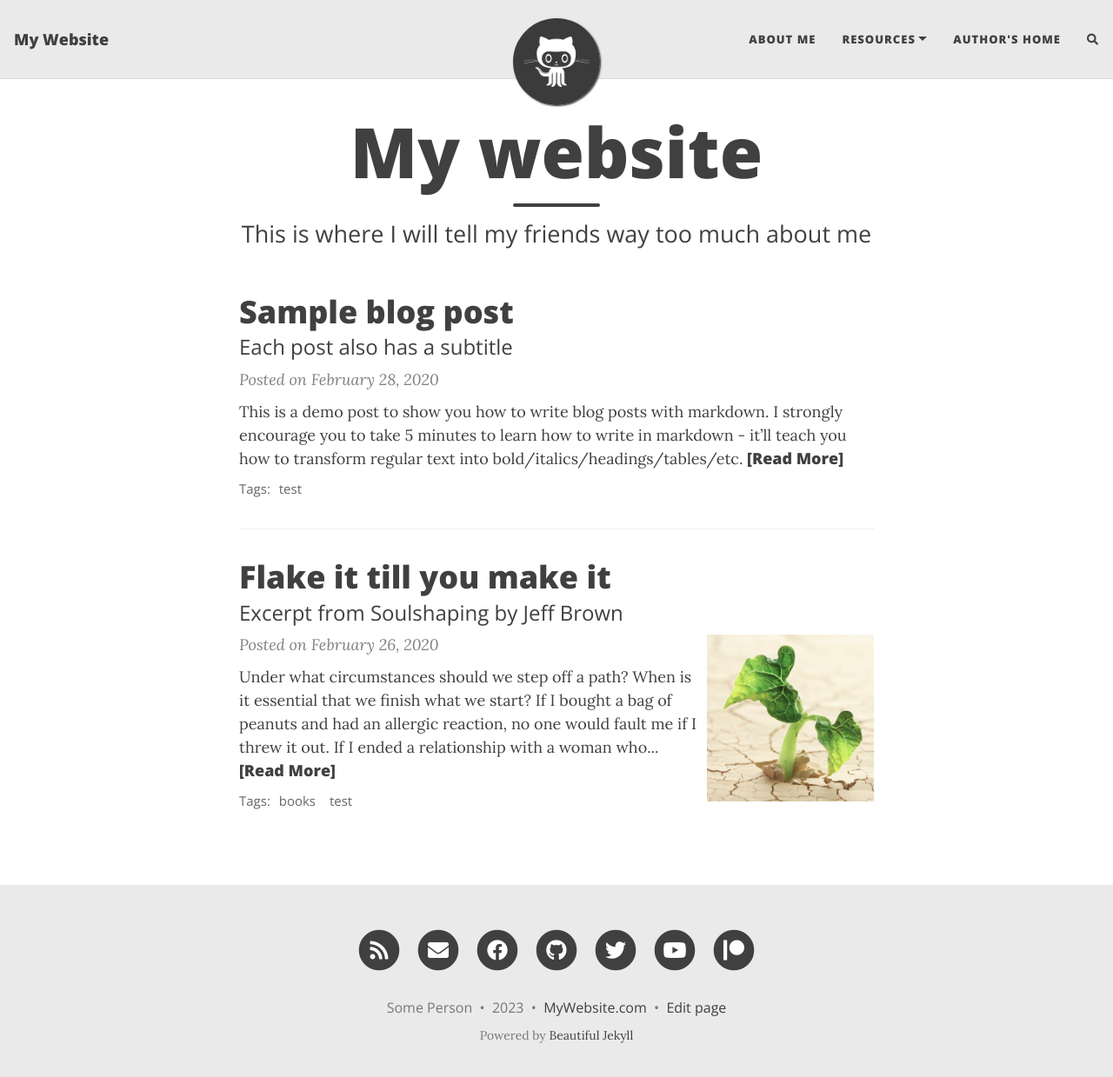
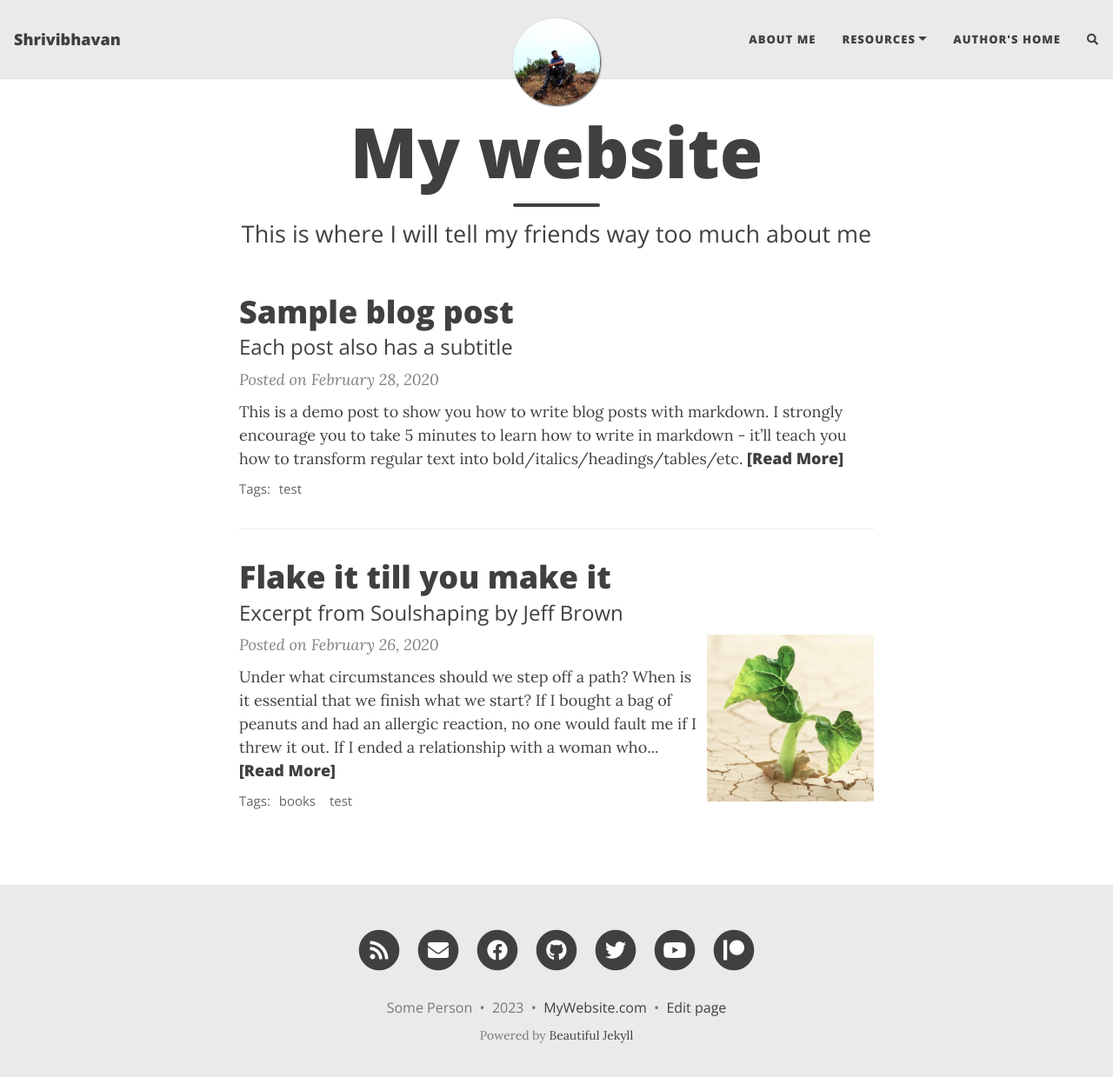
Before and after one commit to shrivibhavan/shrivibhavan.github.io, a Jekyll site: the page built from index.html, in a window 1280 px wide and 1252 px high. Shown: the top 1239 px of the window at 87% size. Built offline with Jekyll 4.4.1, drawn with Linux system fonts in a browser that asks for light colours; nearby versions of some CDN libraries; the list of posts is cut into pages by our own code; comment, search, counter and statistics services are not loaded.

Commit message:
Initial Commit

```diff
--- a/_config.yml
+++ b/_config.yml
@@ -10,7 +10,7 @@
 ############################
 
 # Name of website
-title: My Website
+title: Shrivibhavan
 
 # Your name to show in the footer
 author: Some Person
```
Also changed, not shown: assets/img/avatar-icon.png.
